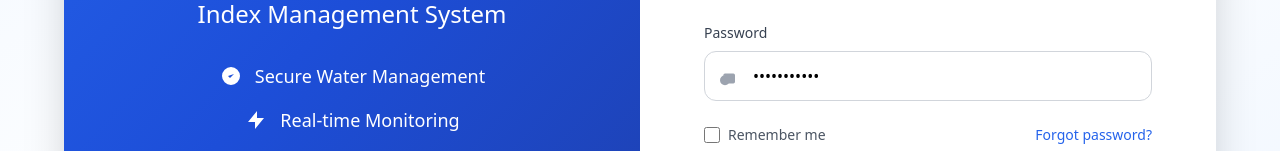
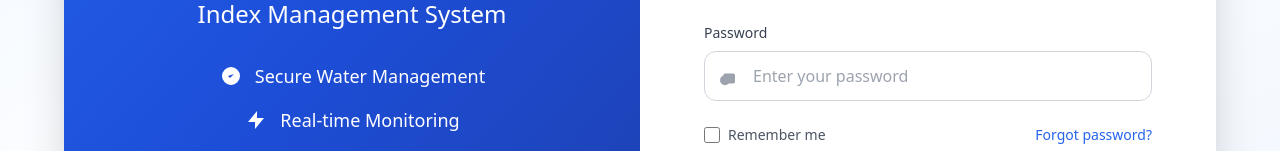
Before and after one commit to Bateyjosue/regideso-index, a React (Vite) app: page /login in a window 1280 px wide. Shown: the part 404-555 px from the top of the page. Built offline with nearby package versions, Linux system fonts and the light colour scheme; no server answers.

Commit message:
Fix login credentials error

```diff
--- a/src/components/pages/auth/Login.tsx
+++ b/src/components/pages/auth/Login.tsx
@@ -5,7 +5,7 @@ import toast from 'react-hot-toast'
 
 export default function LoginPage() {
   const [email, setEmail] = useState('admin@regideso.com')
-  const [password, setPassword] = useState('password123')
+  const [password, setPassword] = useState('')
   const { signIn, loading, error } = useAuth()
   const navigate = useNavigate()
 
```
